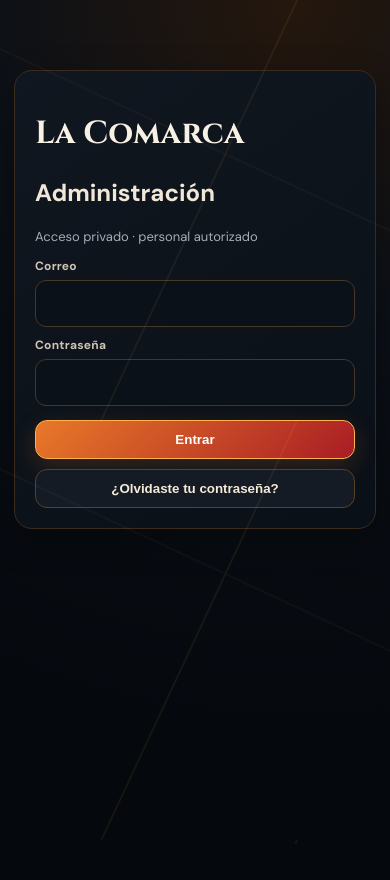
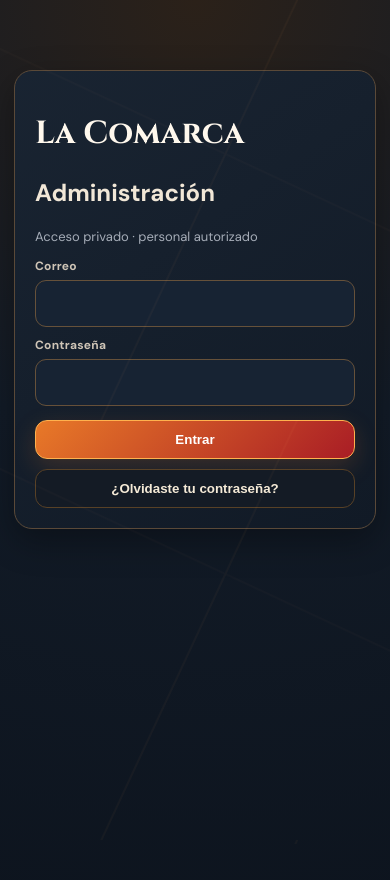
Before and after one commit to lacomarcaventas-del/la-comarca-pokemon, a Next.js app: page /login in a window 390 px wide. Shown: the top 880 px of the page. Built offline with nearby package versions, Linux system fonts and the light colour scheme; no server answers.

Commit message:
Improve contrast and readability on mobile screens

```diff
--- a/app/globals.css
+++ b/app/globals.css
@@ -60,3 +60,33 @@
   .top.siteTop .mainNav.navPills{gap:6px}
   .top.siteTop .mainNav.navPills a{padding:7px 10px!important;font-size:11px}
 }
+
+
+/* Mejor contraste y lectura en celulares sin cambiar la identidad visual */
+@media(max-width:700px){
+  body{
+    background:radial-gradient(circle at 50% 0%,#2b2119 0,#121b27 48%,#0d141e 100%);
+    color:#fff8ed;
+  }
+  body:before{opacity:.045}
+  .panel,.card,.categoryPanel{
+    background:linear-gradient(145deg,rgba(25,36,50,.98),rgba(17,26,38,.98));
+    border-color:#5a4938;
+  }
+  .sectionTitle span,.sectionTitle a{color:#d0c2ad}
+  .sectionTitle h2{color:#ffd083}
+  .lineCard,.categoryCard{
+    background:linear-gradient(145deg,#1a2737,#121c29);
+    border-color:#65503a;
+    box-shadow:0 5px 16px rgba(0,0,0,.2);
+  }
+  .lineMark,.categoryCard span{color:#fff8ed}
+  .lineCard strong,.categoryCard small{color:#e0d3c1}
+  .top.siteTop{background:rgba(13,18,27,.98);border-bottom-color:#5a422a}
+  input,select,textarea{
+    background:#172333!important;
+    color:#fff8ed!important;
+    border-color:#66513a!important;
+  }
+  input::placeholder,textarea::placeholder{color:#b8c0cb!important}
+}
```
